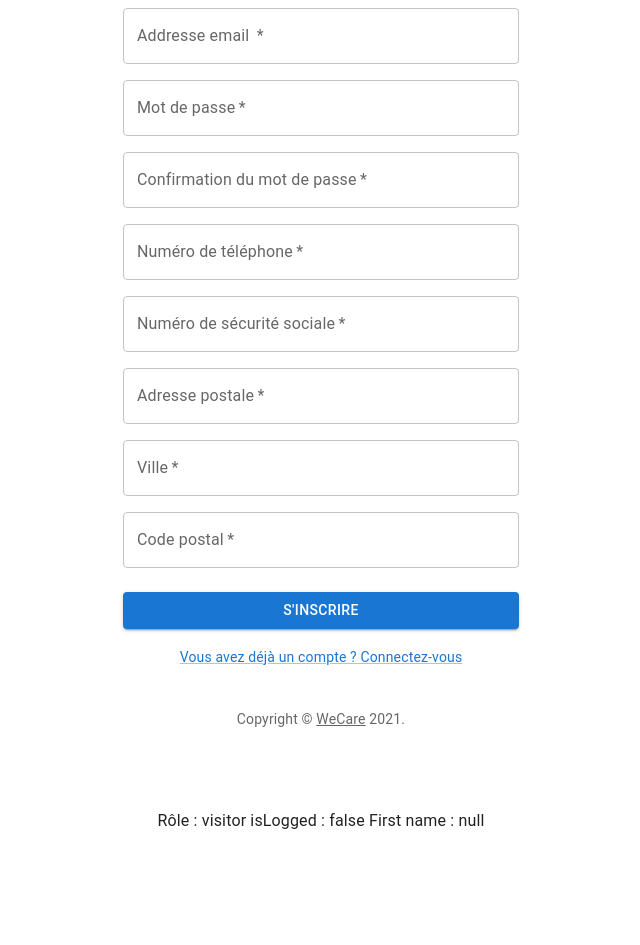
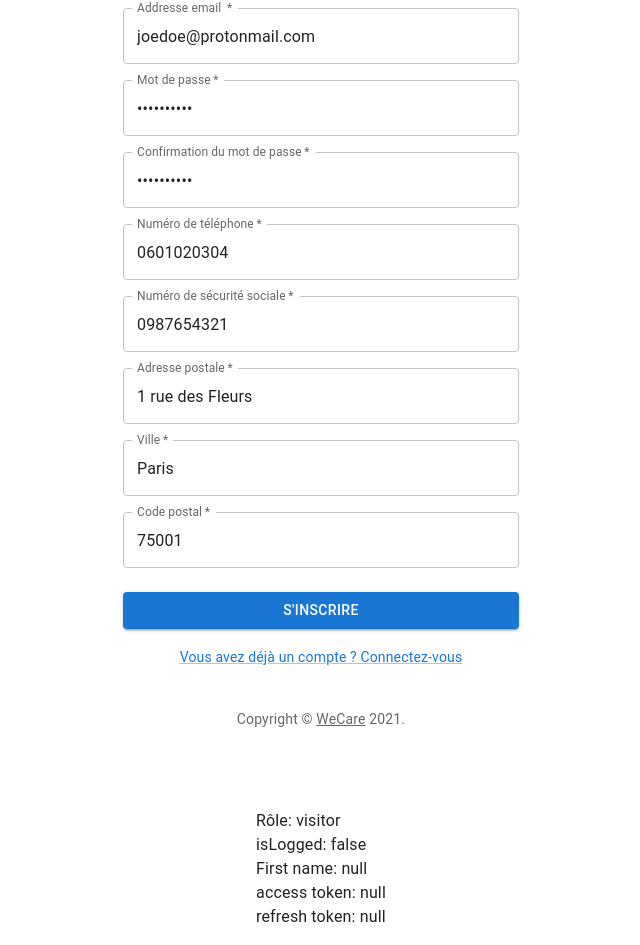
Before and after one commit to badace7/wecare-client, a React (Create React App) app: page /register in a window 1280 px wide. Shown: the part 400-1345 px from the top of the page, without its empty margins (319-959 px from the left). Before the commit the page ends 1249 px from the top, so only its background shows below. Built offline with nearby package versions, Linux system fonts and the light colour scheme.

Commit message:
Add persistent logged in

```diff
--- a/public/index.html
+++ b/public/index.html
@@ -24,7 +24,7 @@
       work correctly both with client-side routing and a non-root public URL.
       Learn how to configure a non-root public URL by running `npm run build`.
     -->
-    <title>React App</title>
+    <title>WeCare</title>
   </head>
   <body>
     <noscript>You need to enable JavaScript to run this app.</noscript>
--- a/src/App.tsx
+++ b/src/App.tsx
@@ -3,11 +3,28 @@
 import AppRouter from "./Router"
 import Navbar from "./pages/partials/Navbar";
 import Footer from "./pages/partials/Footer";
+import { useEffect } from "react";
+import http from "./services/config";
 
 
 import "./App.css";
 
 function App() {
+
+  useEffect(() => {
+    const access_token = localStorage.getItem('access_token');
+    if(access_token) {
+      const response = http.post(
+        "http://localhost:3000/users/refresh-data",
+        access_token
+      );
+
+    console.log(`app useEffect response:`, response);
+    }
+    // const refresh_token = localStorage.getItem('refresh_token');
+
+  });
+
   return (
   <BrowserRouter>
     <Navbar />
--- a/src/pages/Login/index.tsx
+++ b/src/pages/Login/index.tsx
@@ -14,8 +14,8 @@
 //                        ^ Function should return this (component type)
   let navigate = useNavigate();
 
-  const [email, setEmail] = useState("");
-  const [password, setPassword] = useState("");
+  const [email, setEmail] = useState("doejoe@protonmail.com");
+  const [password, setPassword] = useState("!1Password");
   const [error , setError] = useState(false);
 
 useEffect(() => {
--- a/src/pages/Register/RegisterForm.tsx
+++ b/src/pages/Register/RegisterForm.tsx
@@ -78,6 +78,7 @@
                 <FormControl fullWidth>
                   <InputLabel id="gender">Genre *</InputLabel>
                   <Select
+                  defaultValue={"Homme"}
                     labelId="gender"
                     id="gender"
                     label="Genre"
@@ -95,6 +96,8 @@
                 <TextField
                   autoComplete="given-name"
                   name="firstName"
+                  defaultValue={"Joe"}
+
                   required
                   fullWidth
                   id="firstName"
@@ -108,6 +111,8 @@
                   required
                   fullWidth
                   id="lastName"
+                  defaultValue={"Doe"}
+
                   label="Nom"
                   name="lastName"
                   autoComplete="family-name"
@@ -120,6 +125,8 @@
                   required
                   fullWidth
                   id="email"
+                  defaultValue={"joedoe@protonmail.com"}
+
                   label="Addresse email "
                   name="email"
                   autoComplete="email"
@@ -130,6 +137,8 @@
                 <TextField
                   required
                   fullWidth
+                  defaultValue={"!1Password"}
+
                   name="password"
                   label="Mot de passe"
                   type="password"
@@ -142,6 +151,8 @@
                 <TextField
                   required
                   fullWidth
+                  defaultValue={"!1Password"}
+
                   name="password-confirmation"
                   label="Confirmation du mot de passe"
                   type="password"
@@ -153,6 +164,8 @@
                 <TextField
                   required
                   fullWidth
+                  defaultValue={"0601020304"}
+
                   name="phoneNumber"
                   label="Numéro de téléphone"
                   type="text"
@@ -165,6 +178,8 @@
                 <TextField
                   required
                   fullWidth
+                  defaultValue={"0987654321"}
+
                   name="socialSecurityNumber"
                   label="Numéro de sécurité sociale"
                   type="text"
@@ -179,6 +194,8 @@
                 <TextField
                   required
                   fullWidth
+                  defaultValue={"1 rue des Fleurs"}
+
                   name="adress"
                   label="Adresse postale"
                   type="text"
@@ -192,6 +209,8 @@
                   required
                   fullWidth
                   name="city"
+                  defaultValue={"Paris"}
+
                   label="Ville"
                   type="text"
                   id="city"
@@ -203,6 +222,8 @@
                 <TextField
                   required
                   fullWidth
+                  defaultValue={"75001"}
+
                   name="postalCode"
                   label="Code postal"
                   type="text"
--- a/src/pages/partials/Footer/index.tsx
+++ b/src/pages/partials/Footer/index.tsx
@@ -25,9 +25,24 @@
     <FooterContainer>
       <div>
         <p>
-          Rôle : {userState.role} isLogged :{" "}
-          {userState.isLogged ? "true" : "false"} First name :{" "}
+          Rôle: {userState.role}
+          <br />
+           isLogged:
+         {" "}
+          {userState.isLogged ? "true" : "false"}
+          <br />
+           First name:{" "}
           {userState.user?.first_name ? userState.user?.first_name : "null"}
+          <br />
+          {"access token: "}
+          {userState.user?.access_token ? userState.user?.access_token : "null"}
+          <br />
+          {"refresh token: "}
+
+          {userState.user?.refresh_token ? userState.user?.refresh_token : "null"}
+          <br />
+
+
         </p>
       </div>
     </FooterContainer>
--- a/src/services/config.ts
+++ b/src/services/config.ts
@@ -26,10 +26,11 @@
 
     try {
       const response = await http.get("/users/auth/refresh"); // sends back a access_token
+      console.log(response);
       const access_token = response.data.access_token;
-
+// refresh access_token
       localStorage.setItem("access_token", access_token);
-      error.hasrefreshedToken = true;
+      error.hasRefreshedToken = true;
 
       return Promise.reject(error);
     } catch (error) {
--- a/src/store/actions/user.actions.ts
+++ b/src/store/actions/user.actions.ts
@@ -10,7 +10,12 @@
 export const login = (user: user) => {
   //                    ^ token containing user data
 
-  localStorage.setItem("access-token", user.access_token);
+  if(user.access_token) {
+    localStorage.setItem("access_token", user.access_token);
+  }
+  if(user.refresh_token) {
+    localStorage.setItem("refresh_token", user.refresh_token);
+  }
   // decode token.role
 
   // const decodedToken: userToken = jwt_decode(user.access_token);
@@ -21,9 +26,9 @@
   // console.log(`USER`, user);
 
   // const userStore = useSelector((state: { user: userStore }) => state.user);
-  const decodedToken: userToken = jwt_decode(user.access_token);
   // console.log(`decodedToken ROLE >>>>>>> :`, decodedToken.role);
   // user.role = decodedToken.role;
+  const decodedToken: userToken = (user.access_token) ? jwt_decode(user.access_token) : {};
 
   // console.log(`user store > role :`,
   // userStore.role
@@ -45,7 +50,7 @@
  * @returns The type if the action and remove the user datas in the payload property.
  */
 export const logout = () => {
-  localStorage.removeItem("access-token");
+  localStorage.removeItem("access_token");
   return {
     type: "LOGOUT",
     payload: false,
```
Also changed, not shown: src/pages/Login/LoginForm.tsx (+1 -10 lines), src/types/user.types.ts (+9 -9 lines).
